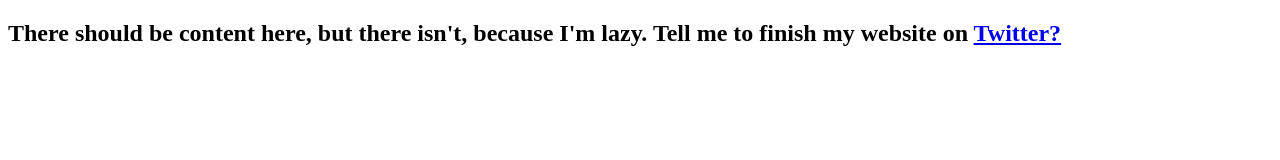
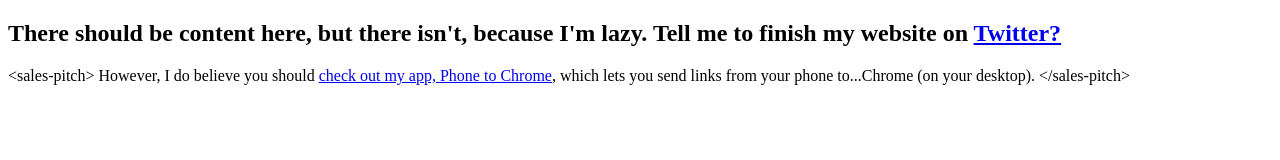
Before and after one commit to AmaanC/amaanc.github.io-old, a plain HTML site: page index.html in a window 1280 px wide. Drawn offline with Linux system fonts and the light colour scheme.

Commit message:
Updated index

```diff
--- a/index.html
+++ b/index.html
@@ -7,5 +7,8 @@
     <h2>
         There should be content here, but there isn't, because I'm lazy. Tell me to finish my website on <a href='http://twitter.com/AmaanC'>Twitter?</a>
     </h2>
+    <p>
+        &lt;sales-pitch&gt; However, I do believe you should <a href='https://play.google.com/store/apps/details?id=com.amaan.phonetochrome'>check out my app, Phone to Chrome</a>, which lets you send links from your phone to...Chrome (on your desktop). &lt;/sales-pitch&gt;
+    </p>
 </body>
 </html>
```
